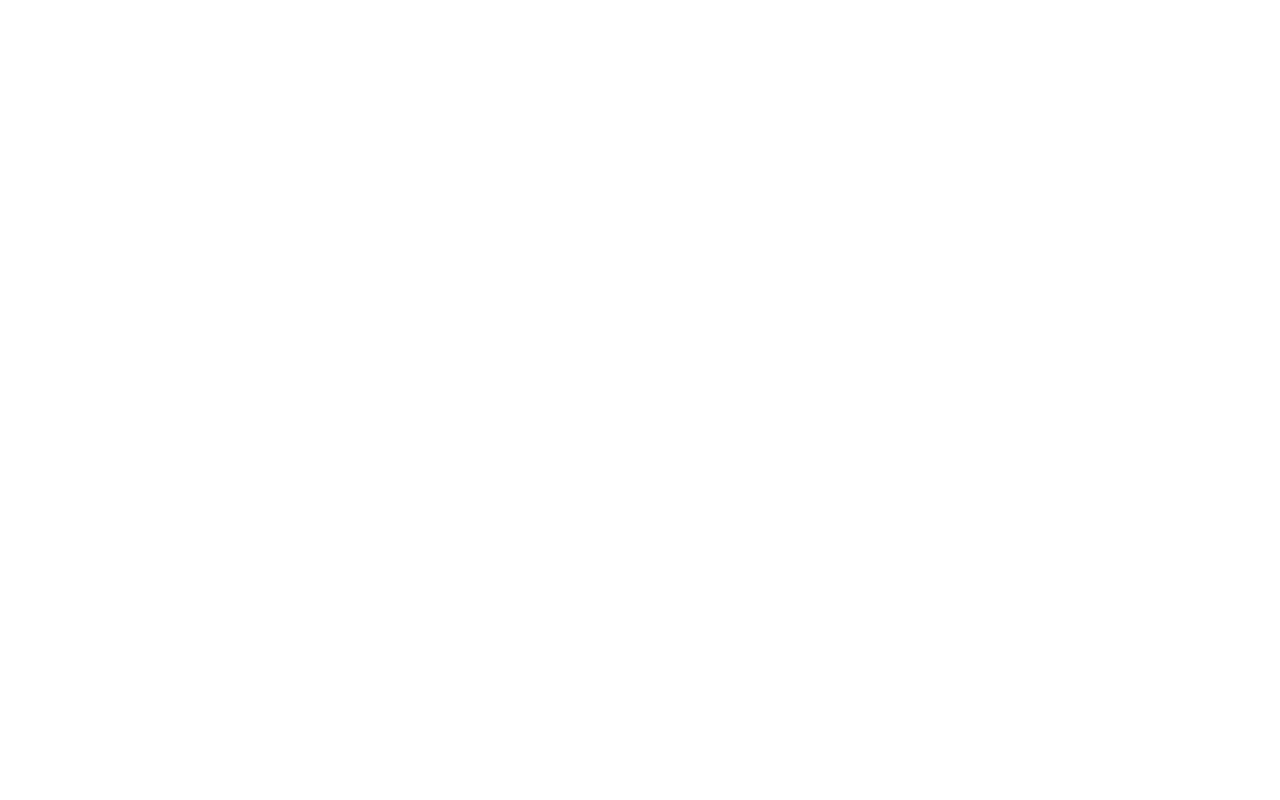
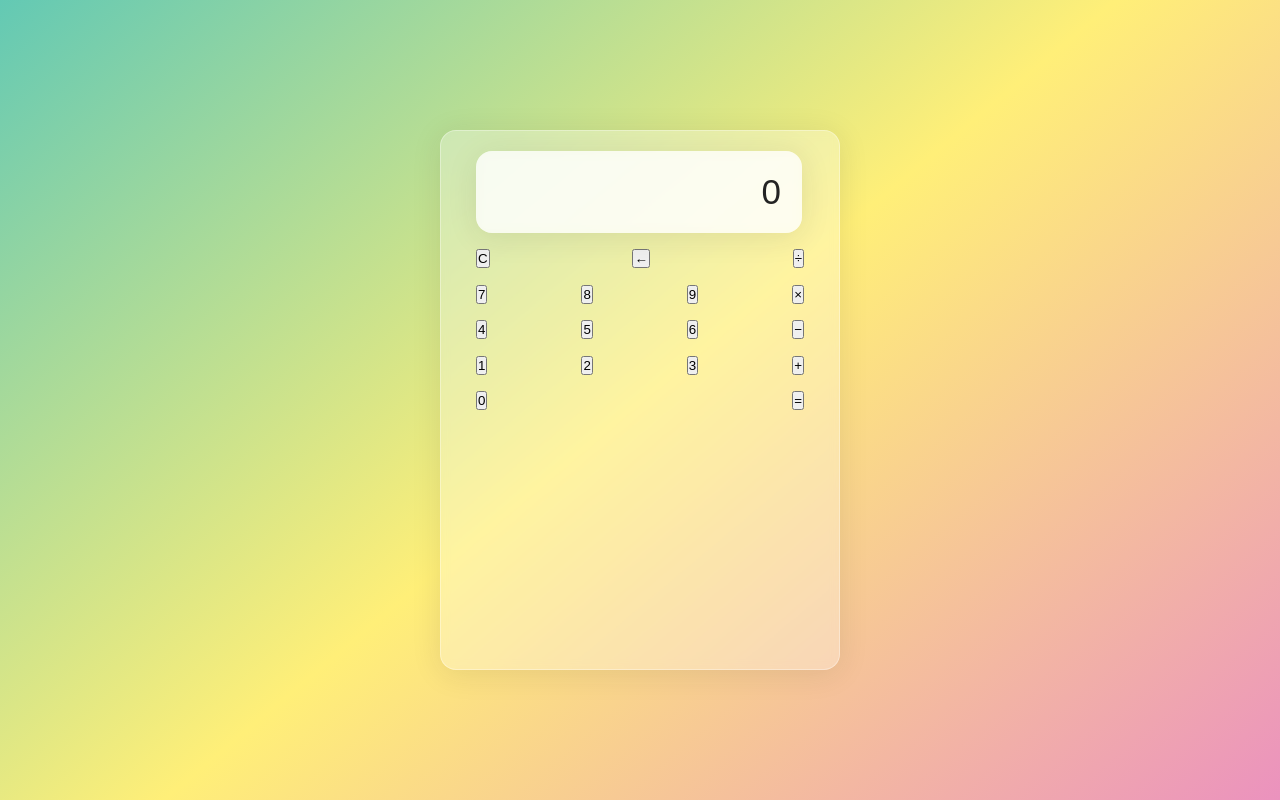
Before and after one commit to bala-11/calculator-app, a plain HTML site: page index.html in a window 1280 px wide. Drawn offline with Linux system fonts and the light colour scheme.

Commit message:
html completed

```diff
--- a/index.html
+++ b/index.html
@@ -9,6 +9,84 @@
 </head>
 <body>
 
+        <div class="wrapper">
+            <section class="screen">
+0
+            </section>
+<!-- first row -->
+            <section class="calc-button">
+                    <div class="calc-button-row">
+                        <button class="calc-button double">
+                            C
+                        </button>
+                        <button class="calc-button">
+                          &larr;
+                        </button>
+                        <button class="calc-button">
+                            &divide;
+                        </button>
+                    </div>
+<!-- Second row -->
+                        <div class="calc-button-row">
+                            <button class="calc-button">
+                                7
+                            </button>
+                            <button class="calc-button">
+                                8
+                            </button>
+                            <button class="calc-button">
+                                9
+                            </button>
+                            <button class="calc-button">
+                                &times;
+                            </button>
+                        </div>
+<!-- Third row -->
+                       <div class="calc-button-row">
+                        <button class="calc-button">
+                            4
+                        </button>
+                        <button class="calc-button">
+                            5
+                        </button>
+                        <button class="calc-button">
+                            6
+                        </button>
+                        <button class="calc-button">
+                            &minus;
+                        </button>
+                       </div>
+
+<!-- fourth row -->
+                       <div class="calc-button-row">
+                        <button class="calc-button">
+                            1
+                        </button>
+                        <button class="calc-button">
+                            2
+                        </button>
+                        <button class="calc-button">
+                            3
+                        </button>
+                        <button class="calc-button">
+                            &plus;
+                        </button>
+                       </div>
+
+<!-- Fifth row -->
+                       <div class="calc-button-row">
+                        <button class="calc-button tripple">
+                            0
+                        </button>
+                        <button class="calc-button">
+                            &equals;
+                        </button>
+
+                       </div>
+
+            </section>
+
+        </div>
 
 
 
--- a/style.css
+++ b/style.css
@@ -0,0 +1,65 @@
+html{
+    box-sizing: border-box;
+    height:100%;
+}
+
+*,
+*::before,
+*::after{
+    box-sizing: inherit;
+    margin: 0;
+    padding: 0;
+}
+
+body{
+    align-items: center;
+    background: linear-gradient(320deg , #eb92be,#ffef78,#63c9b4);
+
+display: flex;
+font-family: 'Dosis',sans-serif;
+font-display: swap;
+height: inherit;
+justify-content: center;
+}
+
+.wrapper{
+    backdrop-filter: blur(5.5px);
+    -webkit-backdrop-filter:blur(5.5px);
+    background: rgba(255, 255, 255, 0.75);
+    border: 1px solid rgba(255, 255, 255, 0.01);
+    border-radius: 16px;
+    box-shadow: 0 4px 30px rgba(35, 35, 35, 0.1);
+    color:#232323;
+    backdrop-filter: blur(4px);
+    -webkit-backdrop-filter:blur(4px);
+    background: rgba(255, 255, 255, 0.30);
+    border: 1px solid rgba(255, 255, 255, 0.34);
+    flex-basis: 400px;
+    height: 540px;
+    padding: 20px 35px;
+}
+
+.screen{
+    backdrop-filter: blur(5.5px);
+    -webkit-backdrop-filter: blur(5.5px);
+    background: rgba(255, 255, 255, 0.75);
+    border: 1px solid rgba(255, 255, 255, 0.01);
+    border-radius: 16px;
+    box-shadow: 0 4px 30px rgba(35, 35, 35, 0.1);
+    color: #232323;
+    font-size: 35px;
+    overflow: auto;
+    padding:20px;
+    text-align: right;
+    width:326px;
+}
+
+.calc-button-row{
+    display:flex;
+    justify-content: space-between;
+    margin:5% 0;
+}
+
+.calc-button{
+
+}
```
